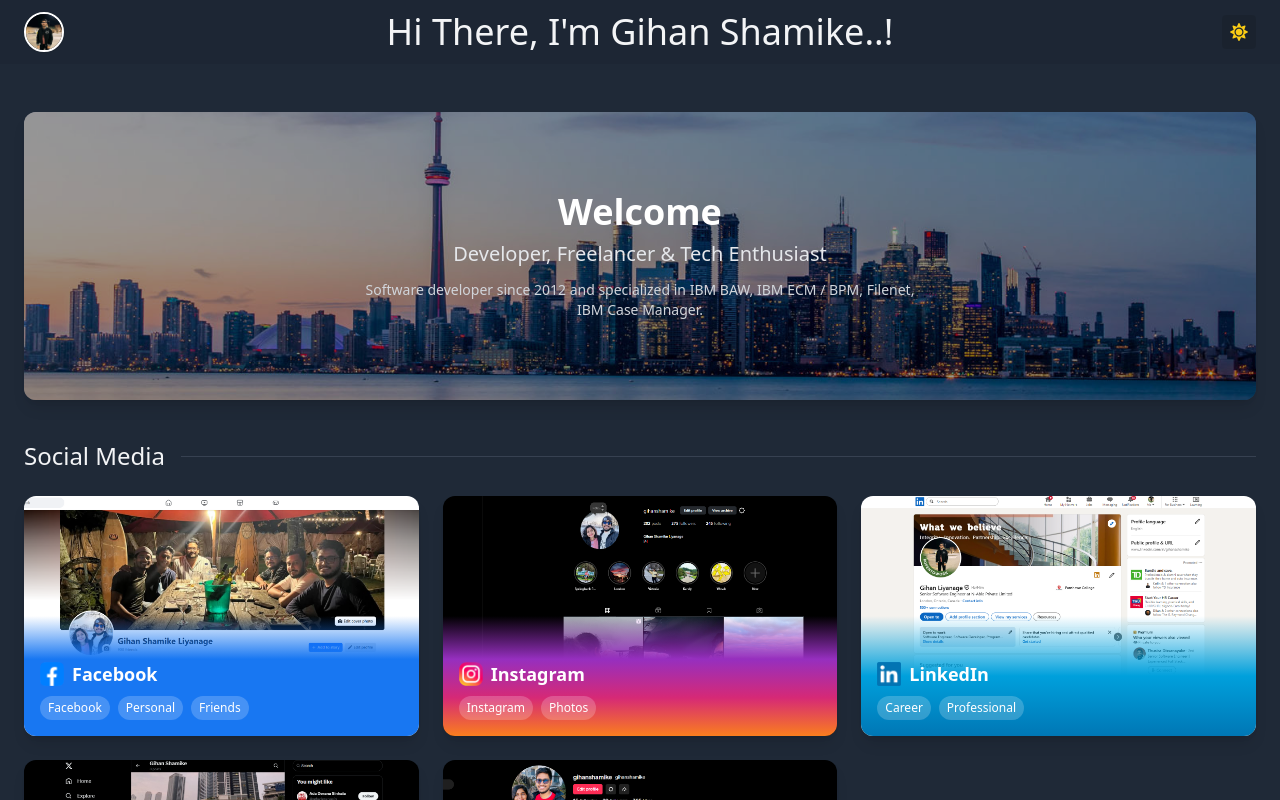
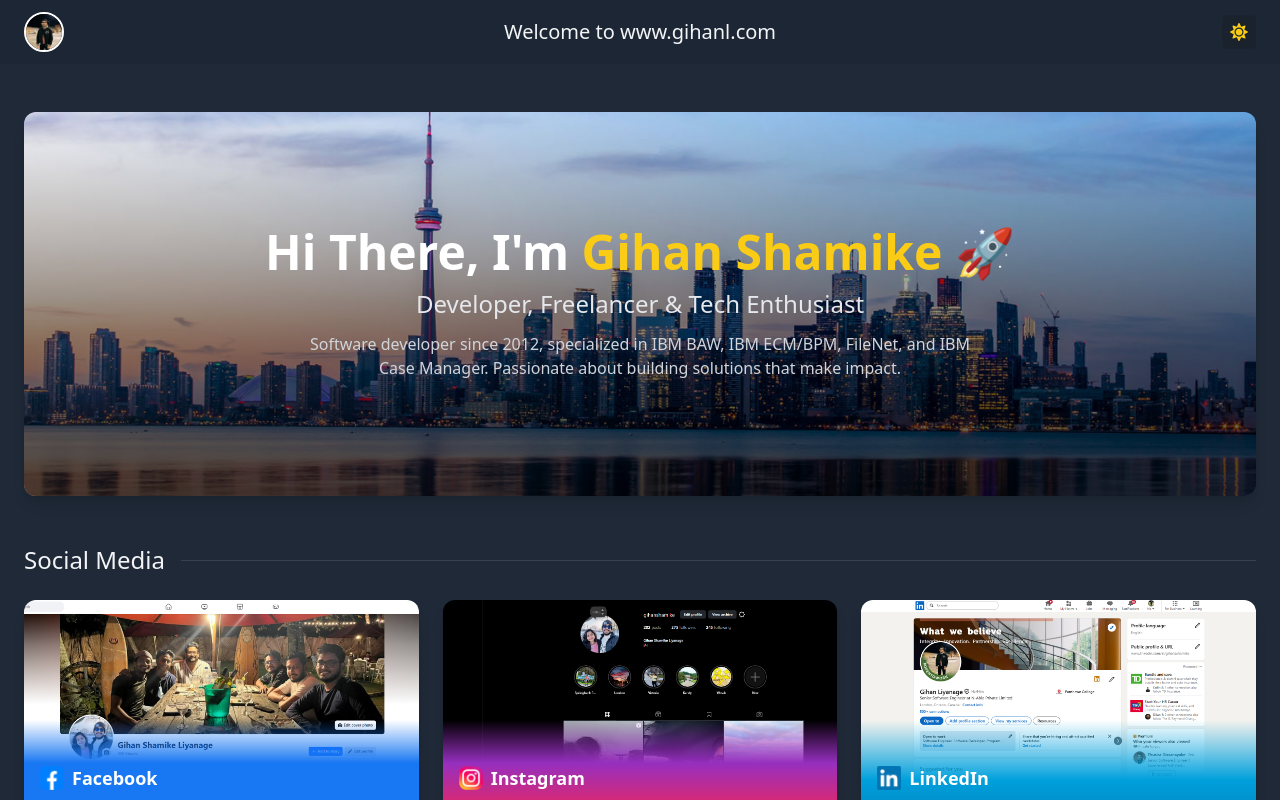
Before and after one commit to Gihanz/Gihan-Web, a React (Create React App) app: page / in a window 1280 px wide. Shown: the top 800 px of the page. Built offline with nearby package versions, Linux system fonts and the light colour scheme.

Commit message:
Splash screen added

```diff
--- a/src/App.js
+++ b/src/App.js
@@ -3,13 +3,27 @@
 import Header from "./components/Header";
 import Footer from "./components/Footer";
 import Home from "./pages/Home";
+import LoadingScreen from "./components/LoadingScreen";
 
 function App() {
   const [darkMode, setDarkMode] = useState(true);
+  const [loading, setLoading] = useState(true);
 
   useEffect(() => {
     document.documentElement.classList.toggle("dark", darkMode);
   }, [darkMode]);
+
+  useEffect(() => {
+    const timer = setTimeout(() => {
+      setLoading(false);
+    }, 2000); // 2s delay
+
+    return () => clearTimeout(timer);
+  }, []);
+
+  if (loading) {
+    return <LoadingScreen />;
+  }
 
   return (
     <Router>
--- a/src/components/Header.js
+++ b/src/components/Header.js
@@ -45,10 +45,10 @@
 
         {/* Centered Name */}
         <div className="absolute left-1/2 transform -translate-x-1/2 text-center">
-          <h1 className="text-xl md:text-4xl text-gray-800 dark:text-gray-100">
-            <span className="block md:inline">Hi There, </span>
-            <span className="block md:inline">I'm Gihan Shamike..!</span>
-          </h1>
+          <h4 className="text-l md:text-xl text-gray-800 dark:text-gray-100">
+            <span className="block md:inline">Welcome to </span>
+            <span className="block md:inline">www.gihanl.com</span>
+          </h4>
         </div>
 
         {/* Right Side - Dark Mode Toggle */}
--- /dev/null
+++ b/src/components/LoadingScreen.js
@@ -0,0 +1,26 @@
+import React from "react";
+
+function LoadingScreen() {
+  return (
+    <div className="flex flex-col items-center justify-center min-h-screen bg-white dark:bg-gray-800">
+      <div className="relative flex items-center justify-center">
+        {/* Profile Image */}
+        <img
+          src="favicon.ico" // replace with your profile image path
+          alt="Profile"
+          className="h-24 w-24 rounded-full object-cover z-10"
+        />
+
+        {/* Spinning Ring */}
+        <div className="absolute animate-spin rounded-full h-32 w-32 border-4 border-blue-500 border-t-transparent"></div>
+      </div>
+
+      {/* Loading Text */}
+      <p className="mt-6 text-lg font-medium text-gray-700 dark:text-gray-200">
+        Loading...
+      </p>
+    </div>
+  );
+}
+
+export default LoadingScreen;
--- a/src/pages/Home.js
+++ b/src/pages/Home.js
@@ -7,16 +7,24 @@
   return (
     <div className="max-w-screen-xl mx-auto px-6 pt-28">
 
-        <div className="relative w-full h-72 rounded-xl overflow-hidden mb-10 shadow-lg">
+        {/* Cover Section */}
+      <div className="relative w-full h-72 sm:h-96 rounded-xl overflow-hidden mb-12 shadow-lg">
         <img
           src={coverImg}
           alt="Cover"
           className="w-full h-full object-cover"
         />
-        <div className="absolute inset-0 bg-black/40 flex flex-col justify-center items-center text-center px-4">
-          <h1 className="text-4xl font-bold text-white mb-2">Welcome</h1>
-          <h2 className="text-xl text-gray-200 mb-3">Developer, Freelancer & Tech Enthusiast</h2>
-          <p className="text-sm text-gray-300 max-w-xl">Software developer since 2012 and specialized in IBM BAW, IBM ECM / BPM, Filenet, IBM Case Manager.</p>
+        <div className="absolute inset-0 bg-gradient-to-t from-black/70 via-black/40 to-transparent flex flex-col justify-center items-center text-center px-4">
+          <h1 className="text-3xl sm:text-5xl font-bold text-white mb-3">
+            Hi There, I'm <span className="text-yellow-400">Gihan Shamike</span> 🚀
+          </h1>
+          <h2 className="text-lg sm:text-2xl text-gray-200 mb-3">
+            Developer, Freelancer & Tech Enthusiast
+          </h2>
+          <p className="text-sm sm:text-base text-gray-300 max-w-2xl">
+            Software developer since 2012, specialized in IBM BAW, IBM ECM/BPM, FileNet,
+            and IBM Case Manager. Passionate about building solutions that make impact.
+          </p>
         </div>
       </div>
 
```
